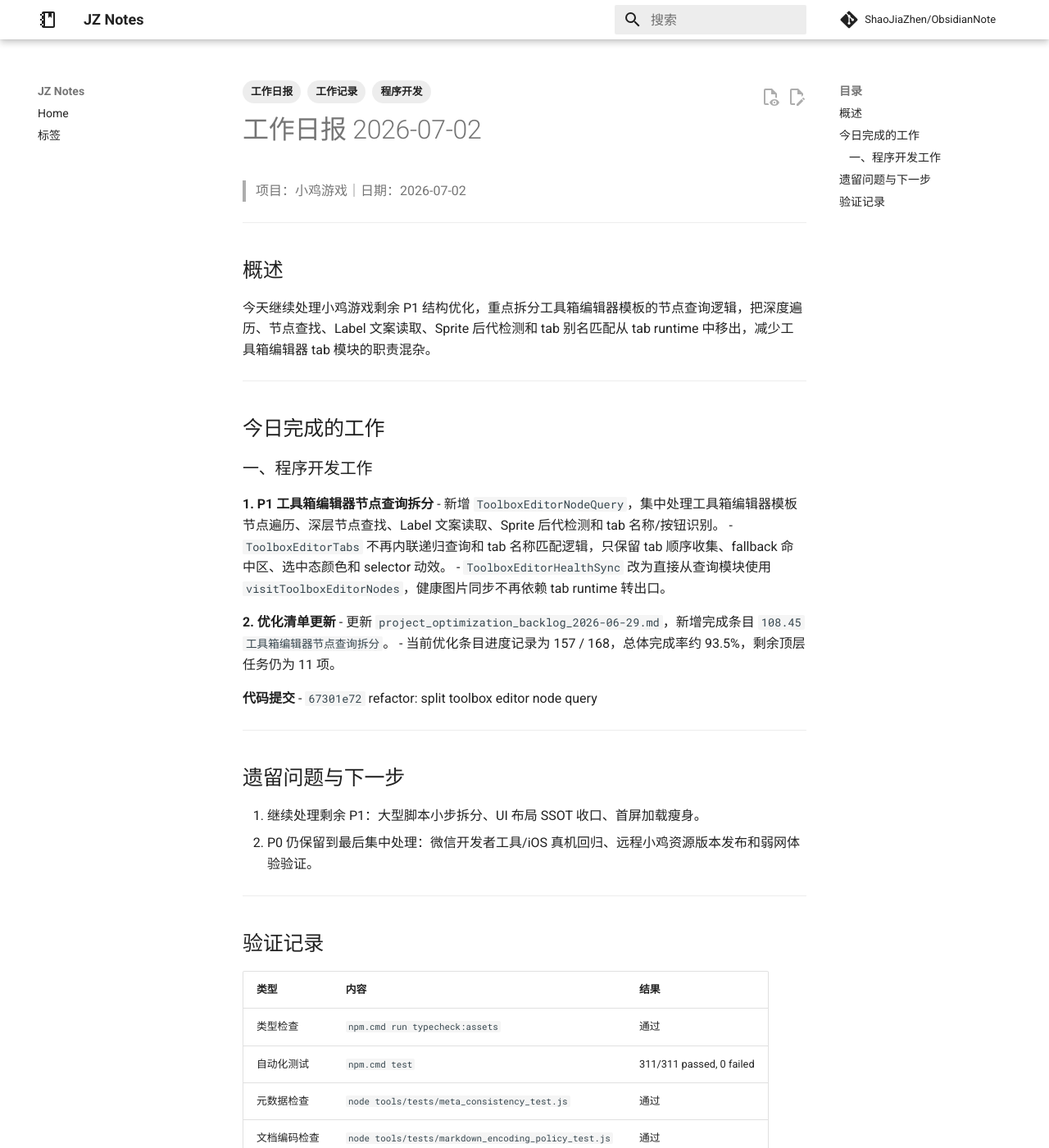
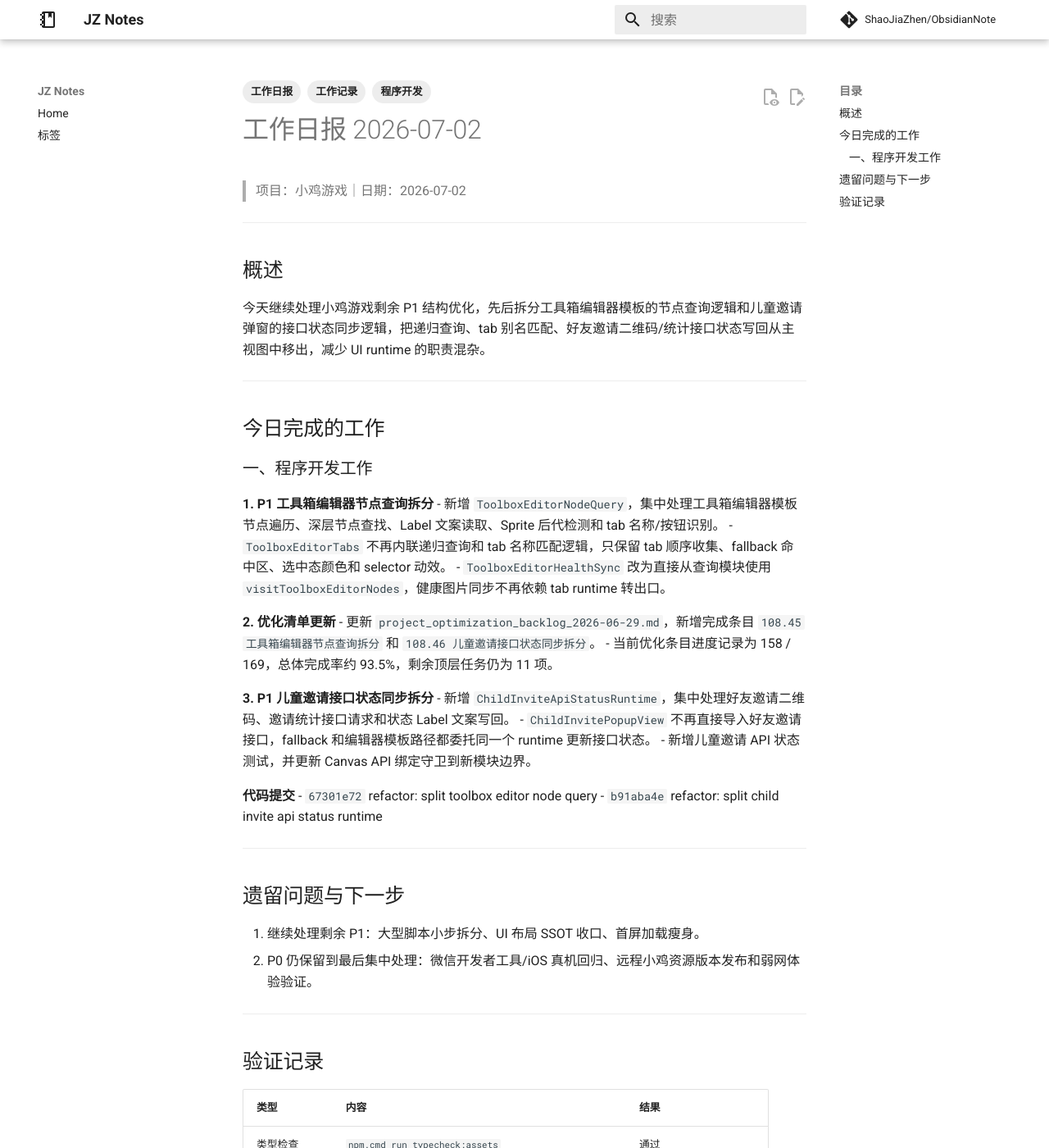
Before and after one commit to ShaoJiaZhen/ObsidianNote, an MkDocs documentation site: the page built from docs/工作内容/2026.07.02.md, in a window 1280 px wide and 1400 px high. Shown: the whole window at 82% size. Built offline with MkDocs 1.6.1 and Material for MkDocs 9.7.7, drawn with Linux system fonts in a browser that asks for light colours; comment, search, counter and statistics services are not loaded; some of the changed text lies outside the part shown.

Commit message:
docs: record child invite api status split
- record commit b91aba4e in the July 2 work log

- update progress to 158/169 and tests to 312/312

```diff
--- a/docs/工作内容/2026.07.02.md
+++ b/docs/工作内容/2026.07.02.md
@@ -17,7 +17,7 @@ project: 小鸡游戏
 
 ## 概述
 
-今天继续处理小鸡游戏剩余 P1 结构优化，重点拆分工具箱编辑器模板的节点查询逻辑，把深度遍历、节点查找、Label 文案读取、Sprite 后代检测和 tab 别名匹配从 tab runtime 中移出，减少工具箱编辑器 tab 模块的职责混杂。
+今天继续处理小鸡游戏剩余 P1 结构优化，先后拆分工具箱编辑器模板的节点查询逻辑和儿童邀请弹窗的接口状态同步逻辑，把递归查询、tab 别名匹配、好友邀请二维码/统计接口状态写回从主视图中移出，减少 UI runtime 的职责混杂。
 
 ---
 
@@ -31,11 +31,17 @@ project: 小鸡游戏
 - `ToolboxEditorHealthSync` 改为直接从查询模块使用 `visitToolboxEditorNodes`，健康图片同步不再依赖 tab runtime 转出口。
 
 **2. 优化清单更新**
-- 更新 `project_optimization_backlog_2026-06-29.md`，新增完成条目 `108.45 工具箱编辑器节点查询拆分`。
-- 当前优化条目进度记录为 157 / 168，总体完成率约 93.5%，剩余顶层任务仍为 11 项。
+- 更新 `project_optimization_backlog_2026-06-29.md`，新增完成条目 `108.45 工具箱编辑器节点查询拆分` 和 `108.46 儿童邀请接口状态同步拆分`。
+- 当前优化条目进度记录为 158 / 169，总体完成率约 93.5%，剩余顶层任务仍为 11 项。
+
+**3. P1 儿童邀请接口状态同步拆分**
+- 新增 `ChildInviteApiStatusRuntime`，集中处理好友邀请二维码、邀请统计接口请求和状态 Label 文案写回。
+- `ChildInvitePopupView` 不再直接导入好友邀请接口，fallback 和编辑器模板路径都委托同一个 runtime 更新接口状态。
+- 新增儿童邀请 API 状态测试，并更新 Canvas API 绑定守卫到新模块边界。
 
 **代码提交**
 - `67301e72` refactor: split toolbox editor node query
+- `b91aba4e` refactor: split child invite api status runtime
 
 ---
 
@@ -51,7 +57,7 @@ project: 小鸡游戏
 | 类型 | 内容 | 结果 |
 |------|------|------|
 | 类型检查 | `npm.cmd run typecheck:assets` | 通过 |
-| 自动化测试 | `npm.cmd test` | 311/311 passed, 0 failed |
+| 自动化测试 | `npm.cmd test` | 312/312 passed, 0 failed |
 | 元数据检查 | `node tools/tests/meta_consistency_test.js` | 通过 |
 | 文档编码检查 | `node tools/tests/markdown_encoding_policy_test.js` | 通过 |
 | 差异检查 | `git diff --check` | 通过，仅存在 CRLF 提示 |
```
